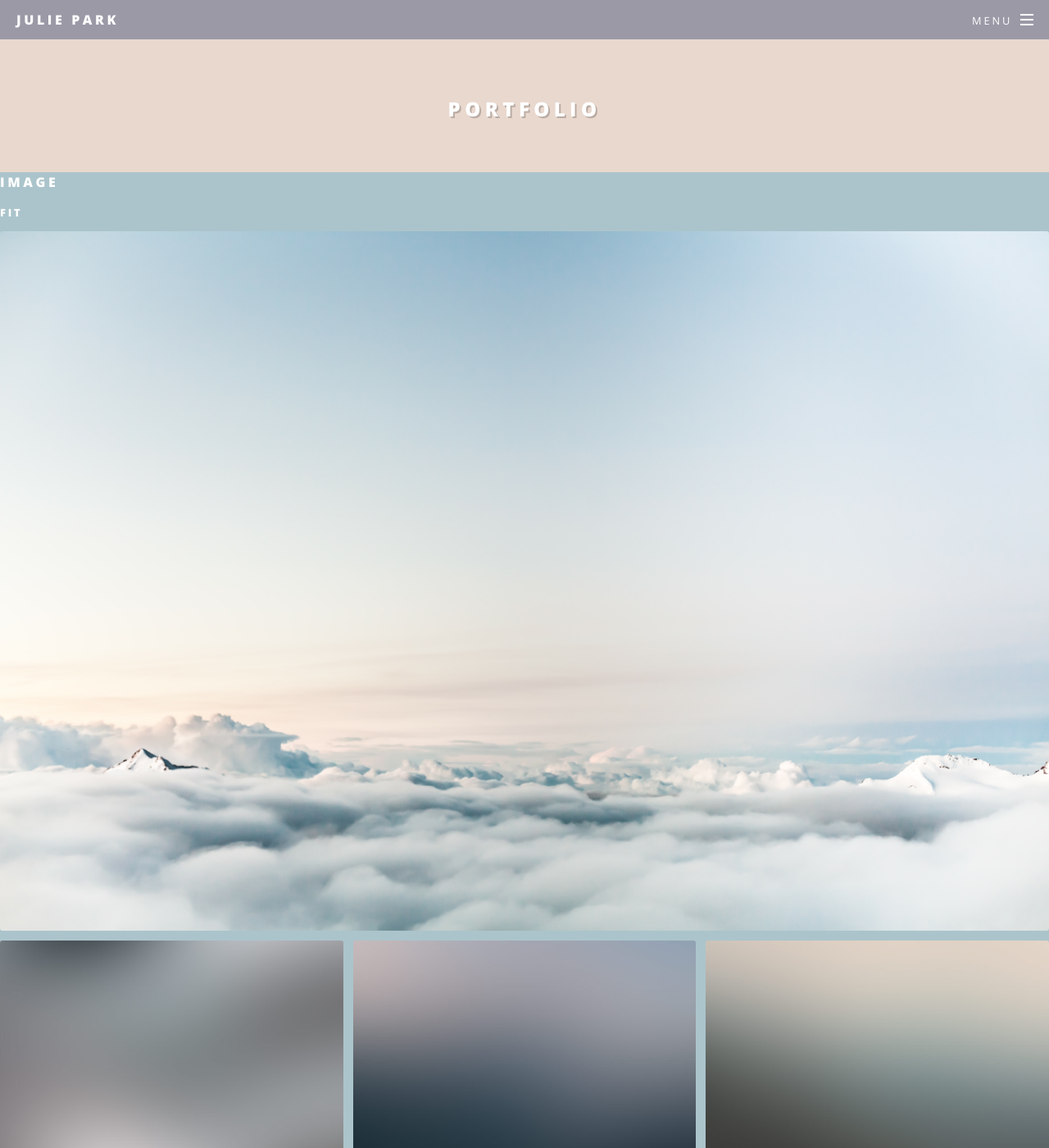
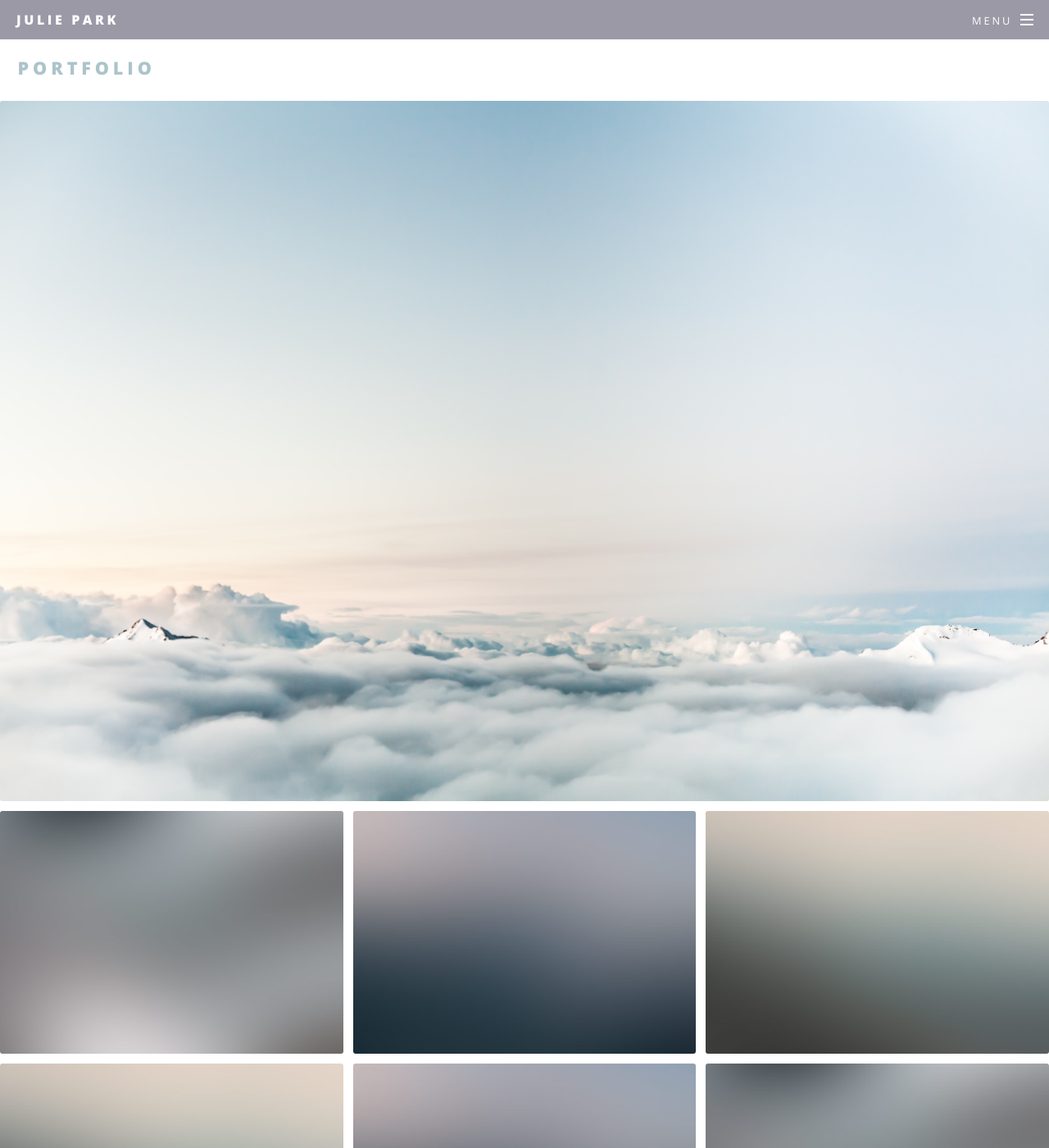
Before and after one commit to jspark721/jp-portfolio, a Jekyll site: the page built from portfolio.html, in a window 1280 px wide and 1400 px high. Shown: the whole window at 82% size. Built offline with Jekyll 4.4.1, drawn with Linux system fonts in a browser that asks for light colours; some of the changed text lies outside the part shown.

Commit message:
edited portfolio page

```diff
--- a/_layouts/gallery.html
+++ /dev/null
@@ -1,27 +0,0 @@
-<!DOCTYPE html>
-<html>
-
-  {% include head.html %}
-
-  <body>
-    <!-- Page Wrapper -->
-    <div id="page-wrapper">
-
-      {% include header.html %}
-
-    <header class="blog-header"><h2>{{page.title}}</h2></header>
-
-    <article id="main">
-        {{content}}
-
-      {% include footer.html %}
-      </article>
-
-      {% include scripts.html %}
-
-    </div>
-
-  </body>
-
-
-</html>
--- a/css/main.scss
+++ b/css/main.scss
@@ -1865,6 +1865,16 @@ $baseurl: '{{ site.baseurl }}/images';
 			}
 		}
 	}
+
+/* Portfolio */
+.gallery {
+    padding: 1em 0 1em 0;
+    background-color: white;
+    h1, h2, h2, h4, h5, body {
+        color: _palette(accent1, bg);
+        padding-left: 1em;
+    }
+}
 
 /* Posts */
 .posts {
--- a/portfolio.html
+++ b/portfolio.html
@@ -1,12 +1,10 @@
 ---
-layout: gallery
+layout: default
 title: Portfolio
-description: Projects and Work
 ---
 
-<section>
-    <h4>Image</h4>
-    <h5>Fit</h5>
+<section class="gallery">
+    <h2>Portfolio</h5>
     <div class="box alt">
         <div class="row uniform 50%">
             <div class="12u"><span class="image fit"><img src="images/banner.jpg" alt="" /></span></div>
@@ -22,35 +20,3 @@ description: Projects and Work
         </div>
     </div>
 </section>
-
-<div class="work">
-    <h2>My Work</h2>
-    {% for post in site.portfolio %}
-        <li>
-          <img src="{{ project.thumbnail-path }}" alt="{{ project.title }}"/>
-          <a href="{{ project.url }}">{{ project.title }}</a>
-          <p>{{ project.short-description }}</p>
-        </li>
-    {% endfor %}
-</div>
-
-<div class="posts">
-    {% for post in site.posts %}
-    <div class="post-teaser">
-      <header>
-        <h1>
-          <a class="post-link" href="{{ post.url | prepend: site.baseurl }}">
-            {{ post.title }}
-          </a>
-        </h1>
-        <p class="meta">
-          {{ post.date | date: "%B %-d, %Y" }}
-        </p>
-      </header>
-      <div class="excerpt">
-        {{ post.excerpt }}
-        <a class="button" href="{{ post.url | prepend: site.baseurl }}">Read More</a>
-      </div>
-    </div>
-    {% endfor %}
-</div>
```
Also changed, not shown: _posts/3000-01-01-blocjams.md (renamed from _portfolio/blocjams.md, +0 -1 lines).
